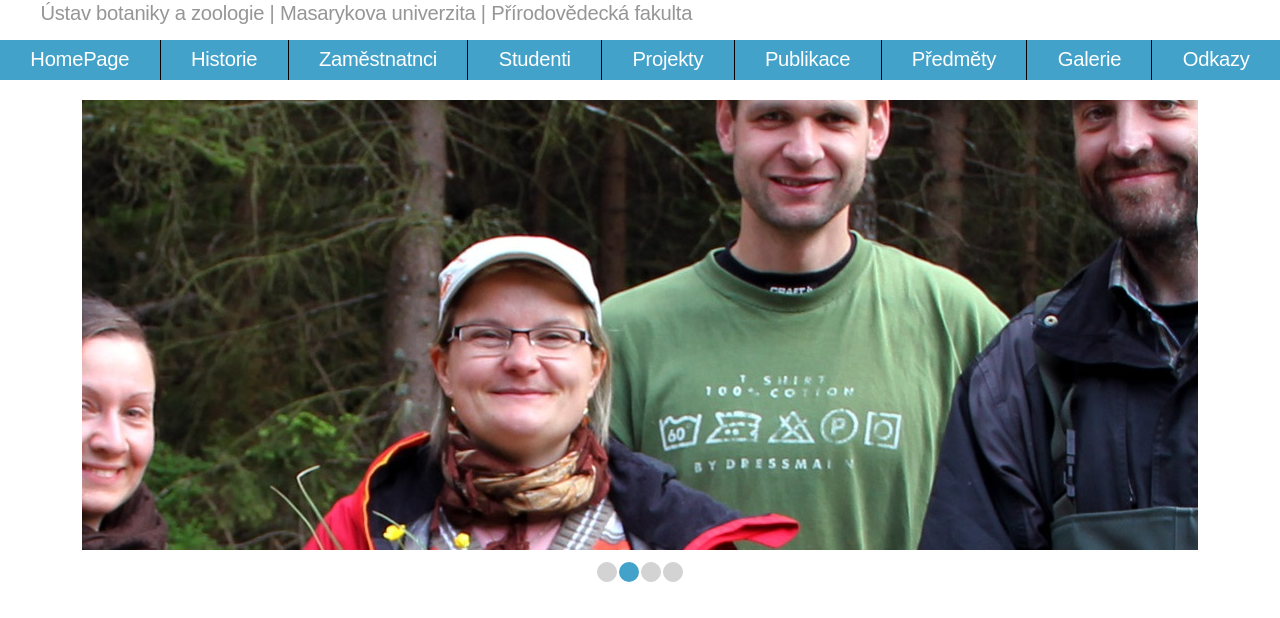
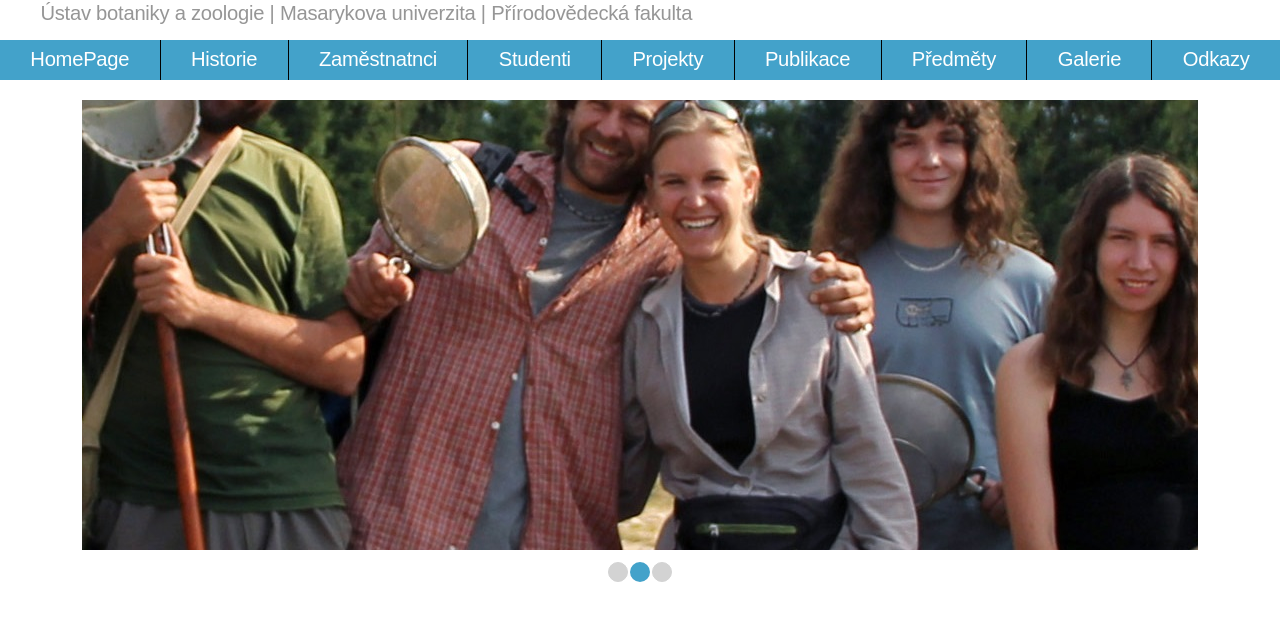
Before and after one commit to tangerinka410/muni-hydroweb, a Gatsby site: page / in a window 1280 px wide. Shown: the part 171-789 px from the top of the page. Built offline with nearby package versions, Linux system fonts and the light colour scheme; Gatsby itself is replaced by a stand-in of ours.

Commit message:
remove images

```diff
--- a/src/components/images.js
+++ b/src/components/images.js
@@ -1,11 +1,10 @@
 import React, {Component} from "react";
 import styled from "styled-components";
 import hp01 from "../pages/images/homepage/hp01.jpg";
-import hp02 from "../pages/images/homepage/hp02.jpg";
 import hp03 from "../pages/images/homepage/hp03.jpg";
 import hp04 from "../pages/images/homepage/hp04.jpg";
 
-const imgs = [hp01, hp02, hp03, hp04] //do props
+const imgs = [hp01, hp03, hp04] //do props
 
 class Images extends Component {
     state = {imgIndex: 0}
```
Also changed, not shown: src/pages/images/homepage/hp02.jpg (deleted), 4 other files.
